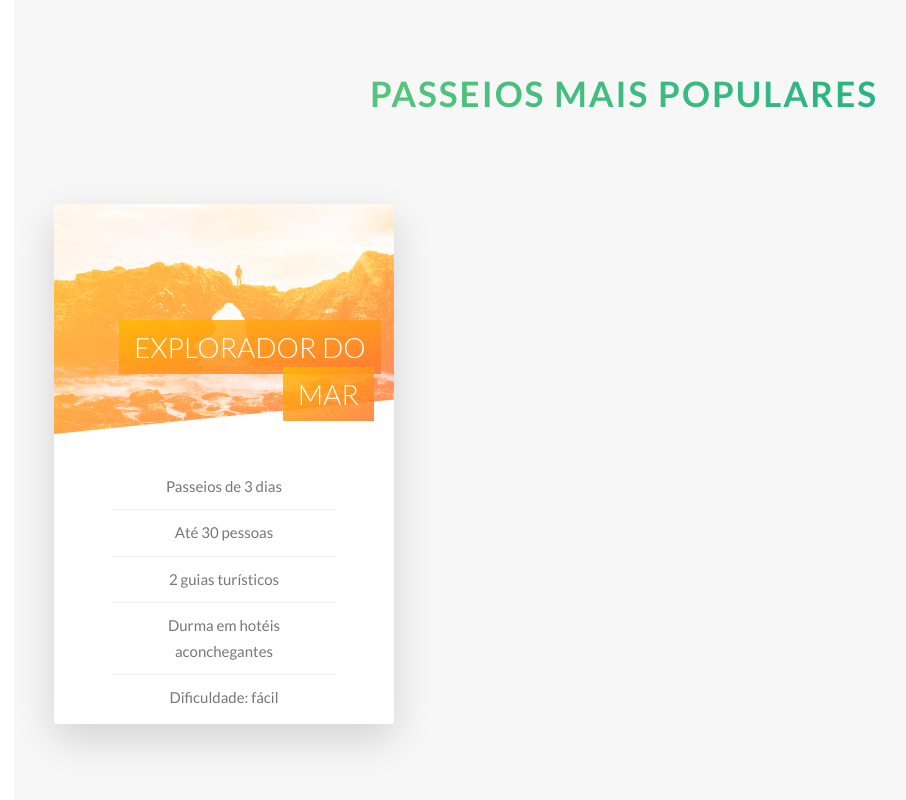
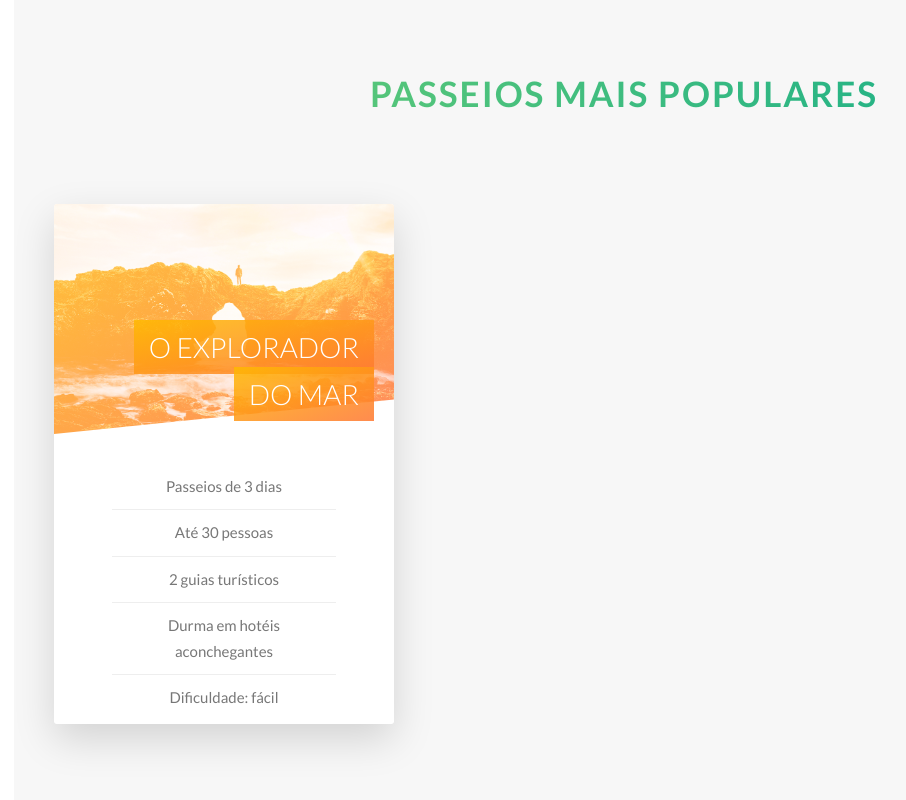
Before and after one commit to Andre-Junior/natours-, a website: page index.html in a window 1280 px wide. Shown: the part 2298-3098 px from the top of the page, without its empty margins (16-922 px from the left). Drawn offline with Linux system fonts and the light colour scheme.

Commit message:
back card 01

```diff
--- a/index.html
+++ b/index.html
@@ -122,7 +122,7 @@
                             </div>
                             <h4 class="card__heading">
                                 <span class="card__heading-span card__heading-span--1">
-                                    Explorador Do Mar
+                                    O explorador do Mar
                                 </span>
                             </h4>
                             <div class="card__details">
@@ -136,11 +136,16 @@
                             </div>
                         </div>
                         <div class="card__side card__side--back card__side--back-1">
-                            back
+                            <div class="card__cta">
+                                <div class="card__price-box">
+                                    <p class="card__price-only">Apenas</p>
+                                    <p class="card__price-value">R$1.500</p>
+                                </div>
+                                <a href="#" class="btn btn--white">Agende agora!</a>
+                            </div>
                         </div>
 
                     </div>
-                </div>
                 <div class="col-1-of-3">
 
                 </div>
--- a/sass/components/_card.scss
+++ b/sass/components/_card.scss
@@ -54,11 +54,13 @@
         }
 
         &--2 {
-            background-image: url(../img/nat-5.img);
+            background-image:linear-gradient(to right bottom, $color-primary, $color-primary-dark),
+             url(../img/nat-6.jpg);
         }
 
         &--3 {
-            background-image: url(../img/nat-5.img);
+            background-image:linear-gradient(to right bottom, $color-secondary-light, $color-secondary-dark),
+             url(../img/nat-7.jpg);
         }
     }
 
@@ -104,4 +106,30 @@
             }
         }
     }
+
+    //Estilo das costas
+    &__cta {
+        position: absolute;
+        top: 50%;
+        left: 50%;
+        transform: translate(-50%, -50%);
+        width: 90%;
+        text-align: center;
+    }
+
+    &__price-box {
+        text-align: center;
+        color: $color-white;
+        margin-bottom: 8rem;
+    }
+
+    &__price-only {
+        font-size: 1.4rem;
+        text-transform: uppercase;
+    }
+
+    &__price-value {
+        font-size: 6rem;
+        font-weight: 100;
+    }
 }
```
Also changed, not shown: css/style.css.
